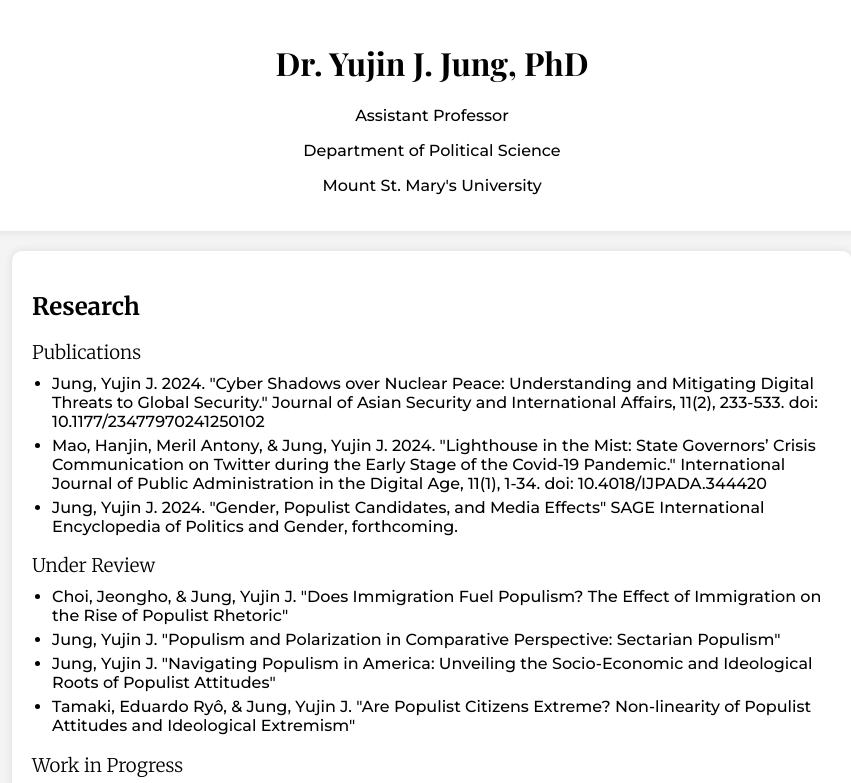
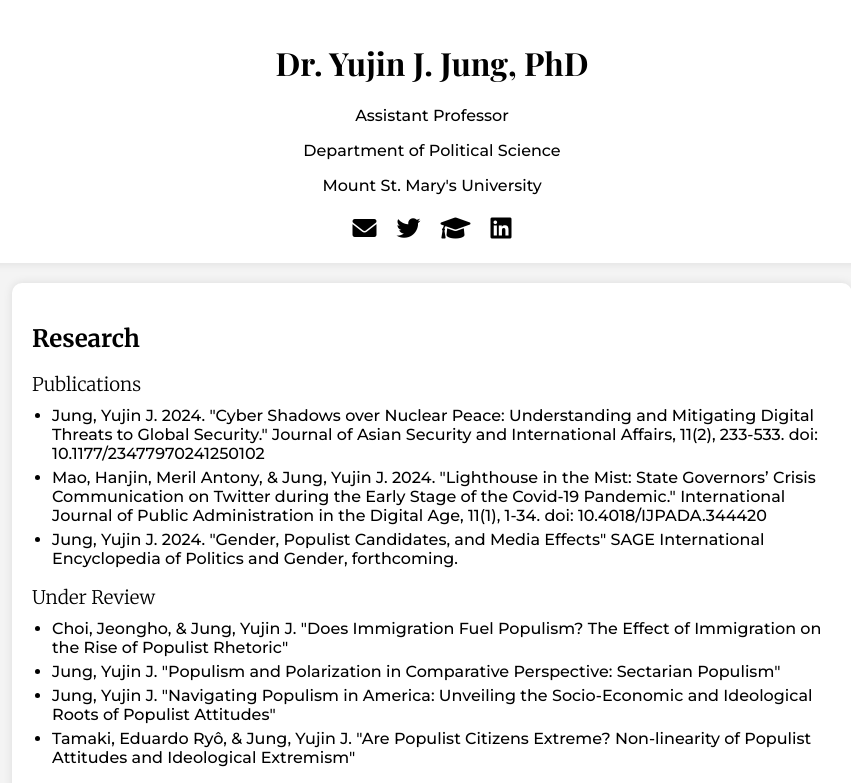
Before and after one commit to juliajung11/juliajung11.github.io, a plain HTML site: page index.html in a window 1280 px wide. Shown: the top 783 px of the page, without its empty margins (208-1059 px from the left). Drawn offline with nearby package versions, Linux system fonts and the light colour scheme.

Commit message:
Update index.html

```diff
--- a/index.html
+++ b/index.html
@@ -6,6 +6,7 @@
     <title>Dr. Yujin J. Jung</title>
     <style>
         @import url('https://fonts.googleapis.com/css2?family=Merriweather:wght@300;700&family=Montserrat:wght@300;500&family=Playfair+Display:wght@400;700&display=swap');
+        @import url('https://cdnjs.cloudflare.com/ajax/libs/font-awesome/6.0.0-beta3/css/all.min.css');
 
         body {
             font-family: 'Montserrat', sans-serif;
@@ -61,6 +62,17 @@
             border-top: 1px solid #ccc;
             margin: 20px 0;
         }
+        .social-icons {
+            display: flex;
+            justify-content: center;
+            margin-top: 10px;
+        }
+        .social-icons a {
+            margin: 0 10px;
+            color: #000;
+            text-decoration: none;
+            font-size: 24px;
+        }
     </style>
 </head>
 <body>
@@ -69,6 +81,12 @@
         <p>Assistant Professor</p>
         <p>Department of Political Science</p>
         <p>Mount St. Mary's University</p>
+        <div class="social-icons">
+            <a href="mailto:y.j.jung@msmary.edy"><i class="fas fa-envelope"></i></a>
+            <a href="https://twitter.com/DrYujinJung"><i class="fab fa-twitter"></i></a>
+            <a href="https://scholar.google.com/citations?user=QjueJIoAAAAJ&hl=en"><i class="fas fa-graduation-cap"></i></a>
+            <a href="https://www.linkedin.com/in/juliayujinjung/"><i class="fab fa-linkedin"></i></a>
+        </div>
     </div>
     <div class="container">
         <div class="section">
```
